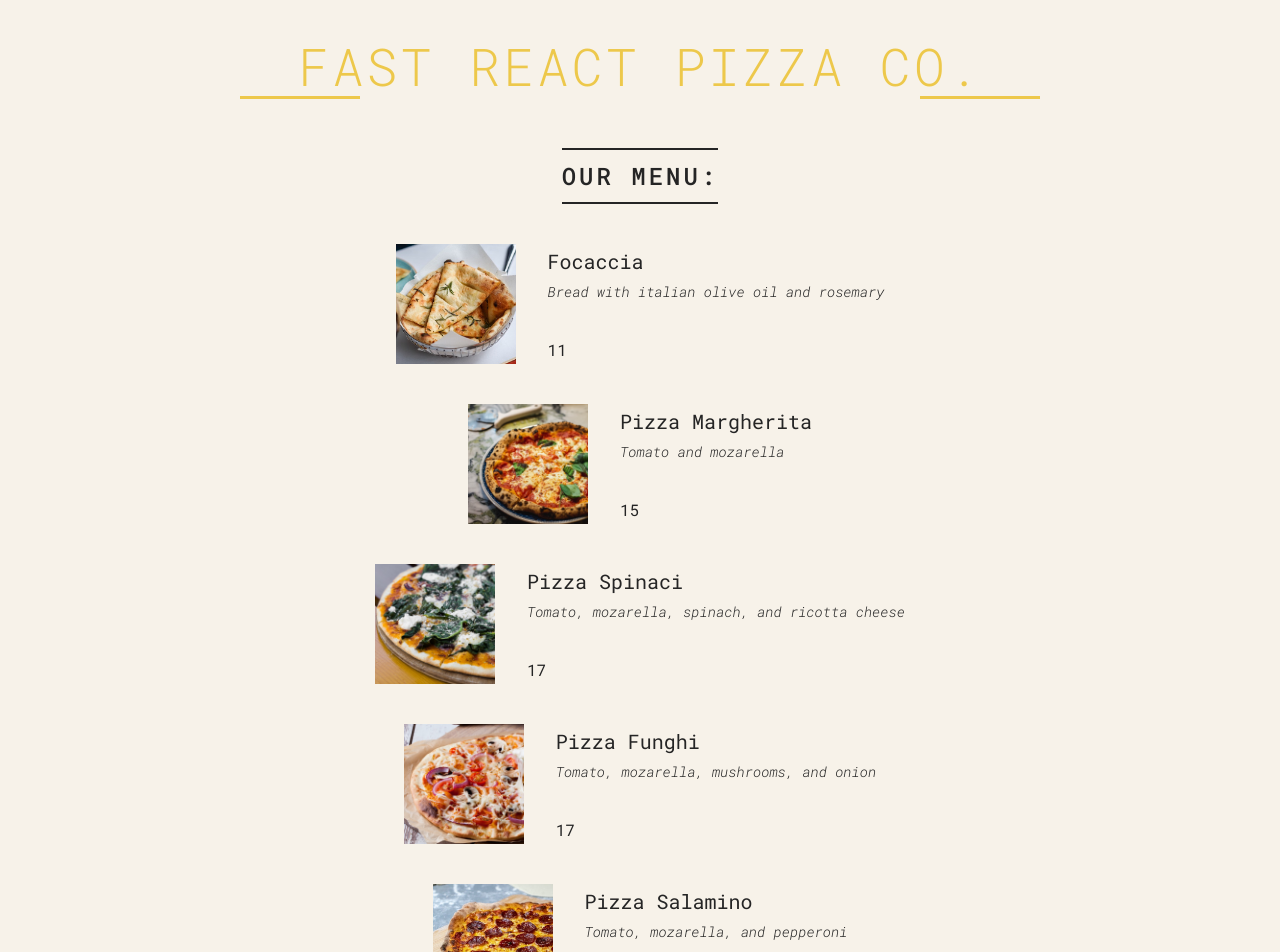
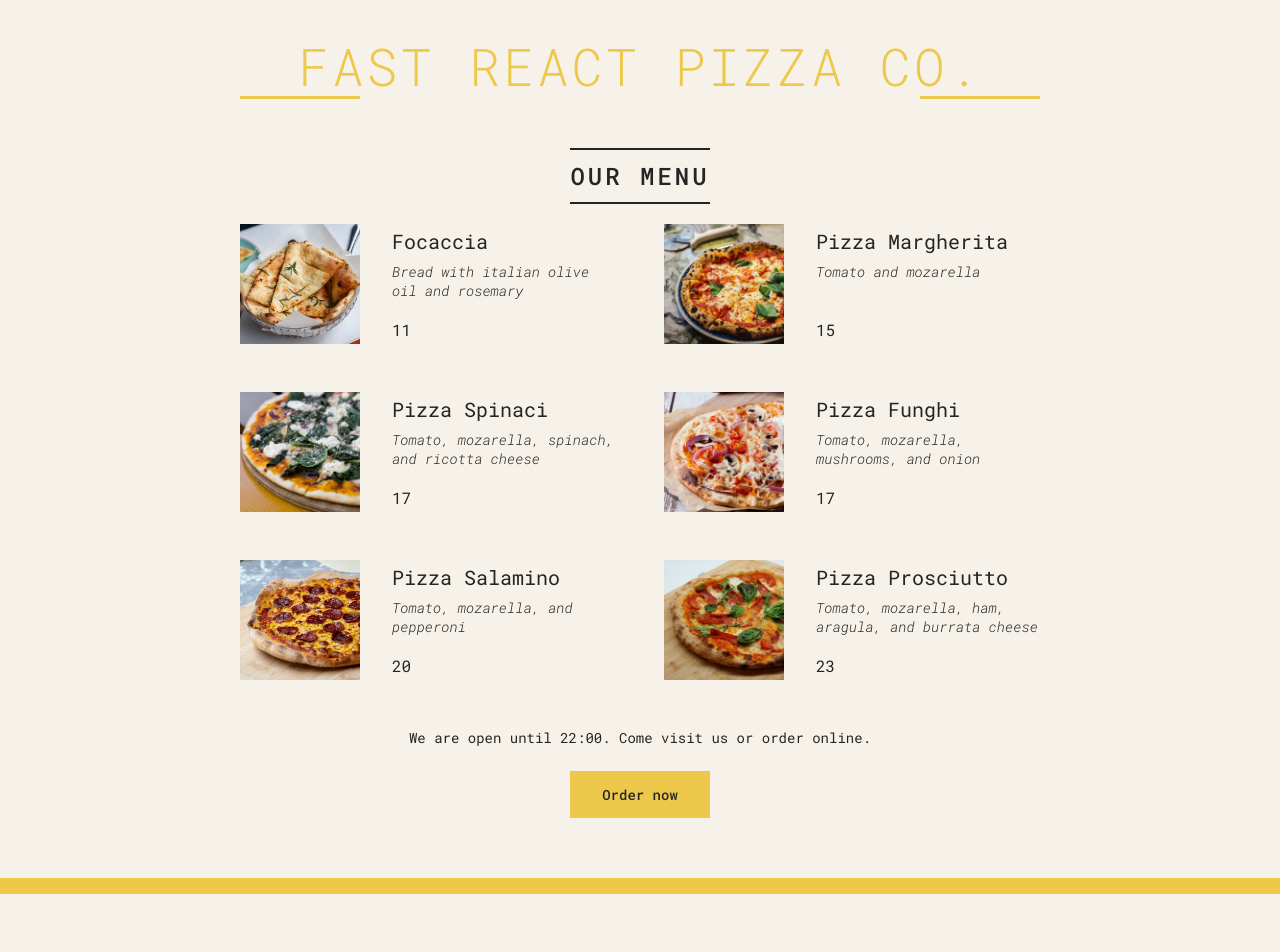
Before and after one commit to DevBukola/ReactJS, a React (Vite) app in the folder PIZZA-MENU/: page / in a window 1280 px wide. Shown: the top 952 px of the page. After the commit the page ends 894 px from the top, so only its background shows below. Built offline with nearby package versions, Linux system fonts and the light colour scheme.

Commit message:
code update

```diff
--- a/PIZZA-MENU/src/index.css
+++ b/PIZZA-MENU/src/index.css
@@ -76,7 +76,7 @@ body {
   display: flex;
   flex-direction: column;
   align-items: center;
-  gap: 4rem;
+  /* gap: 4rem; */
 }
 
 .menu h2 {
@@ -88,6 +88,7 @@ body {
   text-transform: uppercase;
   letter-spacing: 3px;
   font-weight: 500;
+  margin-bottom: 2rem;
 }
 
 .menu > p {
@@ -107,6 +108,7 @@ body {
 .pizza {
   display: flex;
   gap: 3.2rem;
+  width: 100%;
 }
 
 .pizza img {
@@ -120,6 +122,7 @@ body {
   flex-direction: column;
   gap: 0.8rem;
   padding: 0.4rem 0;
+  /* flex: 1; */
 }
 
 .pizza h3 {
@@ -161,7 +164,7 @@ body {
   gap: 2.4rem;
 }
 
-.btn {
+.order-btn {
   color: inherit;
   font-family: inherit;
   border: none;
@@ -170,10 +173,10 @@ body {
   background-color: #edc84b;
   padding: 1.4rem 3.2rem;
   cursor: pointer;
-  transition: all 0.2s;
+  transition: all 0.3s;
 }
 
-.btn:hover {
+.order-btn:hover {
   background-color: #e9bb24;
 }
 
--- a/PIZZA-MENU/src/index.jsx
+++ b/PIZZA-MENU/src/index.jsx
@@ -66,13 +66,20 @@ function Header() {
 }
 
 const Menu = () => {
+  const pizzas = pizzaData;
+  const lenPizzas = pizzas.length;
+
   return (
     <main className="menu">
-      <h2>Our Menu:</h2>
+      <h2>Our Menu</h2>
       {/* {pizzaData.map(pizza => <Pizza name={pizza.name} ingredients={pizza.ingredients} photoName={pizza.photoName} price={pizza.price} soldOut={pizza.soldOut} />)} */}
-      {pizzaData.map((pizza) => (
-        <Pizza pizzaObj={pizza} />
-      ))}
+      {lenPizzas > 0 && (
+        <ul className="pizzas">
+          {pizzas.map((pizza) => (
+            <Pizza pizzaObj={pizza} key={pizza.name} />
+          ))}
+        </ul>
+      )}
 
       {/* <Pizza
         name="Pizza Prosciutto"
@@ -99,14 +106,14 @@ const Menu = () => {
 
 function Pizza(props) {
   return (
-    <div className="pizza">
+    <li className="pizza">
       <img src={props.pizzaObj.photoName} alt={props.pizzaObj.name} />
       <div>
         <h3>{props.pizzaObj.name}</h3>
         <p>{props.pizzaObj.ingredients}</p>
         <span>{props.pizzaObj.price + 5}</span>
       </div>
-    </div>
+    </li>
   );
 }
 
@@ -114,14 +121,23 @@ function Footer() {
   const hour = new Date().getHours();
   const openHour = 11;
   const closeHour = 22;
+  let isOpen = hour >= openHour && hour <= closeHour;
   let alrt = "";
-  if (hour >= openHour && hour <= closeHour) alrt = "We are currently open.";
+  if (hour >= openHour && hour <= closeHour) alrt = `We are currently open.}.`;
   else alrt = "We are closed.";
 
   return (
     <div>
-      <footer className="footer ">{new Date().toLocaleTimeString()}</footer>
-      <p>{alrt}</p>
+      <footer className="footer ">
+        {isOpen && (
+          <div className="order">
+            <p>
+              We are open until {closeHour}:00. Come visit us or order online.
+            </p>
+            <button className="order-btn">Order now</button>
+          </div>
+        )}
+      </footer>
     </div>
   );
 }
```
